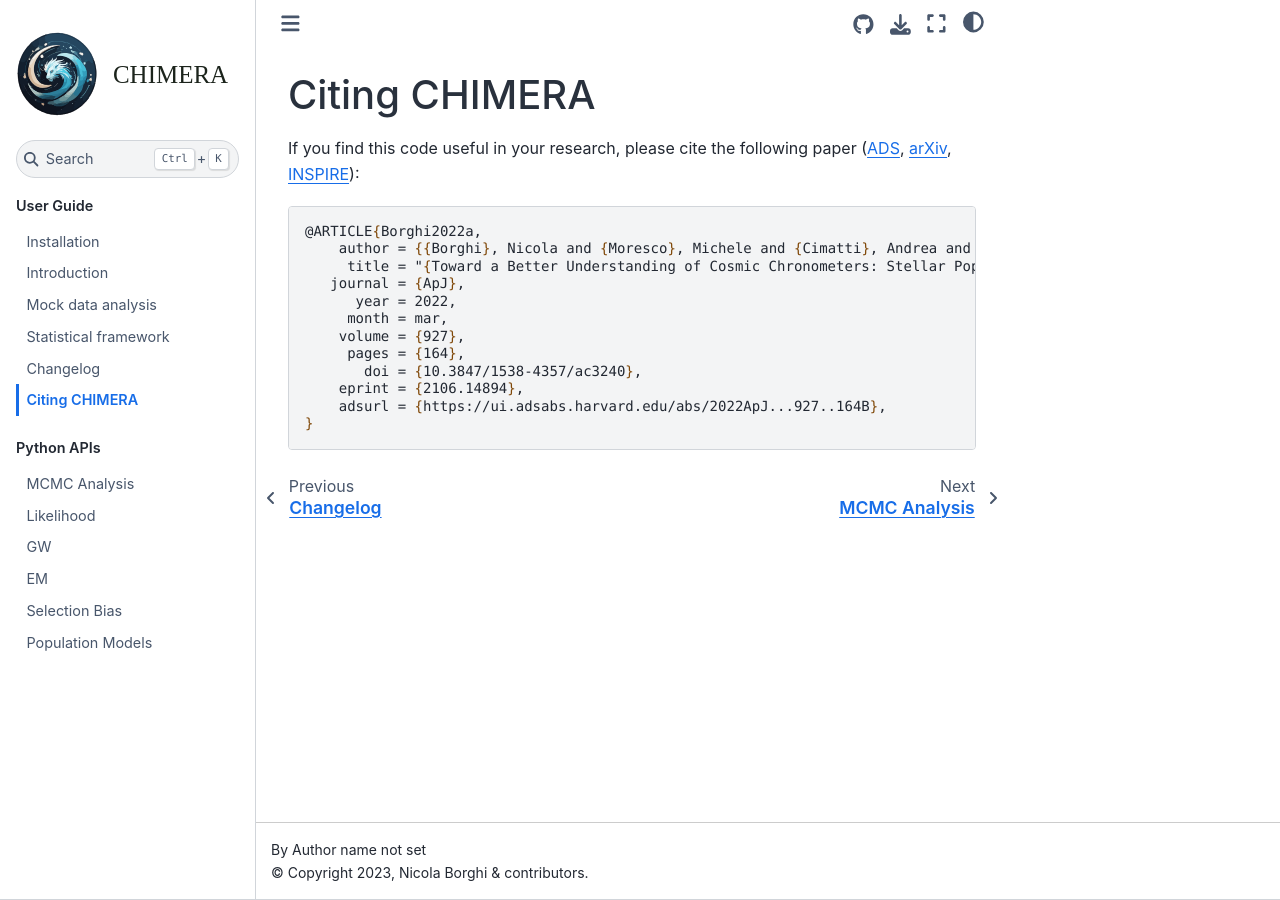
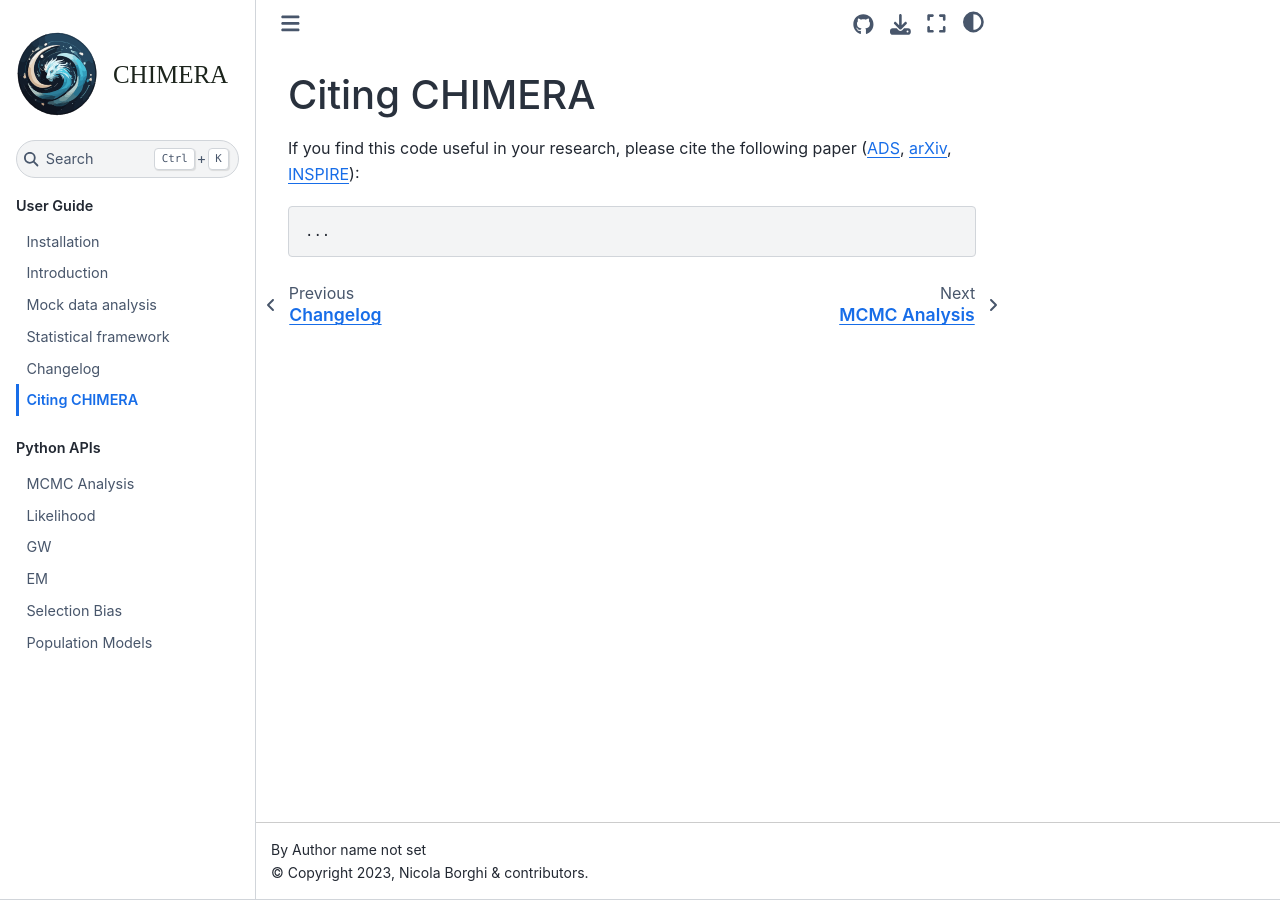
Before and after one commit to CosmoStatGW/CHIMERA, a Sphinx documentation site: the page built from docs/user_guide/citing.rst, in a window 1280 px wide. Built offline with Sphinx 7.4.7 and the Sphinx Book theme 1.1.4, drawn with Linux system fonts in a browser that asks for light colours; pages that are not in the unit, such as notebooks, are missing from menus.

Commit message:
update documentation

```diff
--- a/docs/conf.py
+++ b/docs/conf.py
@@ -7,6 +7,8 @@ try:
 except DistributionNotFound:
     __version__ = "unknown version"
 
+import sys
+sys.path.insert(0, '../CHIMERA')
 
 # General stuff
 extensions = [
--- a/docs/index.rst
+++ b/docs/index.rst
@@ -31,8 +31,8 @@ CHIMERA
 .. image:: https://img.shields.io/badge/license-MIT-fb7e21
     :target: https://github.com/CosmoStatGW/CHIMERA/blob/main/LICENSE
     :alt: License
-.. image:: https://img.shields.io/gitlab/v/release/14528131
-    :target: https://gitlab.com/mmoresco/CHIMERA/-/tags
+.. image:: https://img.shields.io/github/v/tag/CosmoStatGW/CHIMERA?label=Release&color=da644d
+    :target: https://github.com/CosmoStatGW/CHIMERA/releases
     :alt: Release
 
 .. raw:: html
--- a/docs/user_guide/citing.rst
+++ b/docs/user_guide/citing.rst
@@ -8,15 +8,4 @@ If you find this code useful in your research, please cite the following paper (
 
 .. code-block:: tex
 
-    @ARTICLE{Borghi2022a,
-        author = {{Borghi}, Nicola and {Moresco}, Michele and {Cimatti}, Andrea and et al.},
-         title = "{Toward a Better Understanding of Cosmic Chronometers: Stellar Population Properties of Passive Galaxies at Intermediate Redshift}",
-       journal = {ApJ},
-          year = 2022,
-         month = mar,
-        volume = {927},
-         pages = {164},
-           doi = {10.3847/1538-4357/ac3240},
-        eprint = {2106.14894},
-        adsurl = {https://ui.adsabs.harvard.edu/abs/2022ApJ...927..164B},
-    }
+    ...
```
Also changed, not shown: README.md (+1 -1 lines).
